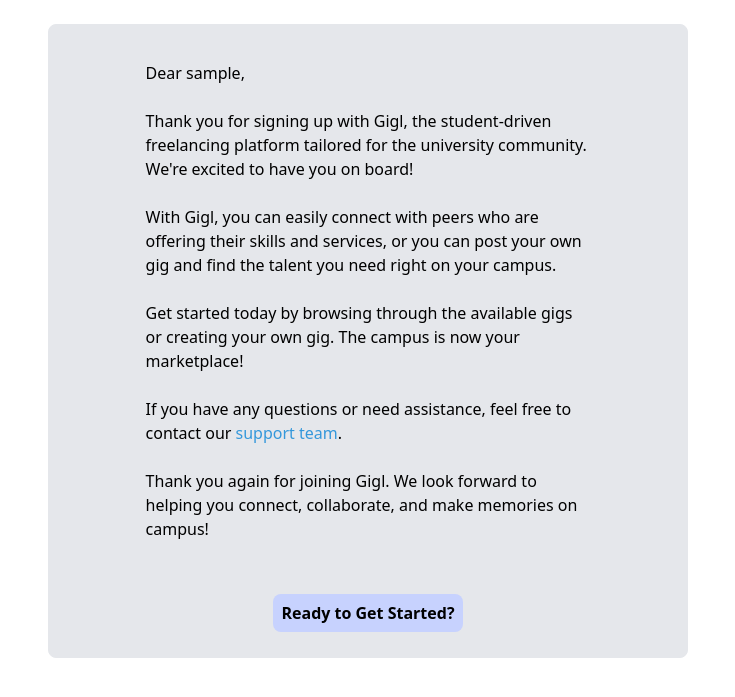
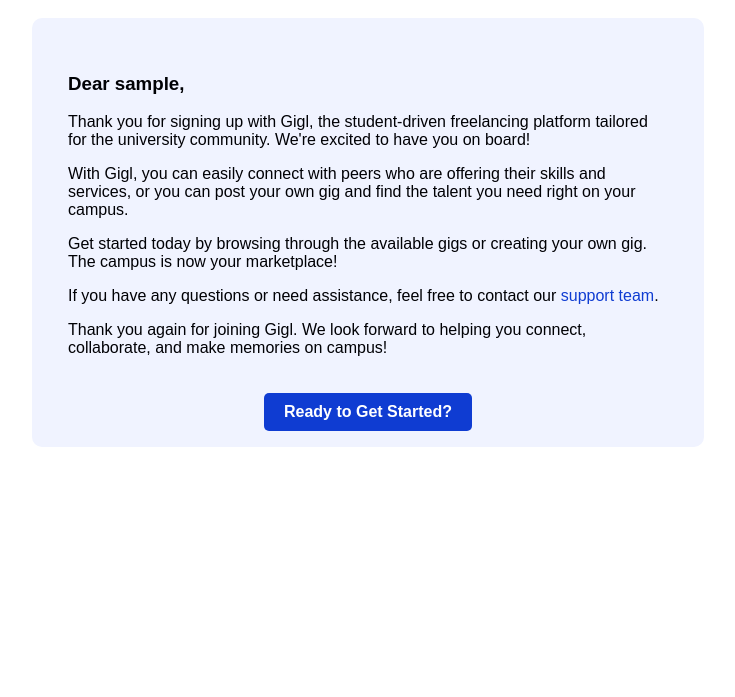
Before and after one commit to taylanoaydin/gigl, a Flask app: template templates/welcomeEmail.html in a window 1280 px wide. Shown: the top 697 px of the page, without its empty margins (272-1007 px from the left). Run offline with Flask 3, Linux system fonts and the light colour scheme; the template is opened without the code that fills it: most values are stand-ins (such as "Sample title", 1, 10 or a date in 2020).

Commit message:
changed the welcome email

```diff
--- a/templates/welcomeEmail.html
+++ b/templates/welcomeEmail.html
@@ -1,46 +1,60 @@
 <!DOCTYPE html>
 <html lang="en">
-
 <head>
   <meta charset="UTF-8">
-  <meta name="viewport" content="width=device-width, initial-scale=1.0"> <!--will scale to diff browser sizes-->
+  <meta name="viewport" content="width=device-width, initial-scale=1.0">
   <title>Welcome to Gigl</title>
-  <!-- Including the styles from index.css -->
-  <link rel="stylesheet" href="https://unpkg.com/tailwindcss@^1.0/dist/tailwind.min.css">
   <style>
+    /* Inline styles for consistent rendering */
+    body {
+      font-family: Arial, sans-serif;
+      background-color: #fff;
+      margin: 0;
+      padding: 0;
+    }
     section {
       margin: 0 auto;
-      width: 80%;
+      width: 50%;
       padding: 1em;
+      background-color: #F0F3FF;
+      border-radius: 10px;
+      text-align: left;
+    }
+    h3 {
+      color: #000105;
+    }
+    p {
+      color: #000105;
+    }
+    a {
+      color: #0F3CD2;
+      text-decoration: none;
+    }
+    .btn {
+      display: inline-block;
+      padding: 10px 20px;
+      background-color: #0F3CD2;
+      color: #fff;
+      text-decoration: none;
+      border-radius: 5px;
+      font-weight: bold;
     }
   </style>
 </head>
-
 <body>
   <br>
-  <section class="w-full md:w-1/2 rounded-lg bg-gray-200 border border-gray-200">
-    <section style="padding: 20px;">
-      <h2>Dear {{ userName }},</h2>
-      <br>
+  <section>
+    <div style="padding: 20px;">
+      <h3>Dear {{userName}},</h3>
       <p>Thank you for signing up with Gigl, the student-driven freelancing platform tailored for the university community. We're excited to have you on board!</p>
-      <br>
       <p>With Gigl, you can easily connect with peers who are offering their skills and services, or you can post your own gig and find the talent you need right on your campus.</p>
-      <br>
       <p>Get started today by browsing through the available gigs or creating your own gig. The campus is now your marketplace!</p>
-      <br>
-      <p>If you have any questions or need assistance, feel free to contact our <a style="color: #3498db" href="mailto:giglprinc3ton@gmail.com">support team</a>.</p>
-      <br>
+      <p>If you have any questions or need assistance, feel free to contact our <a href="mailto:giglprinc3ton@gmail.com">support team</a>.</p>
       <p>Thank you again for joining Gigl. We look forward to helping you connect, collaborate, and make memories on campus!</p>
-      <br>
-  </section>
-  <section>
-    <div class="text-center">
-      <a href="https://gigl.onrender.com" class="btn p-2 w-full rounded-lg bg-indigo-200 font-bold text-center">Ready to Get Started?</a>
+    </div>
+    <div style="text-align: center;">
+      <a href="https://gigl.onrender.com" class="btn">Ready to Get Started?</a>
     </div>
   </section>
-
-  </section>
-
 </body>
-
 </html>
```
